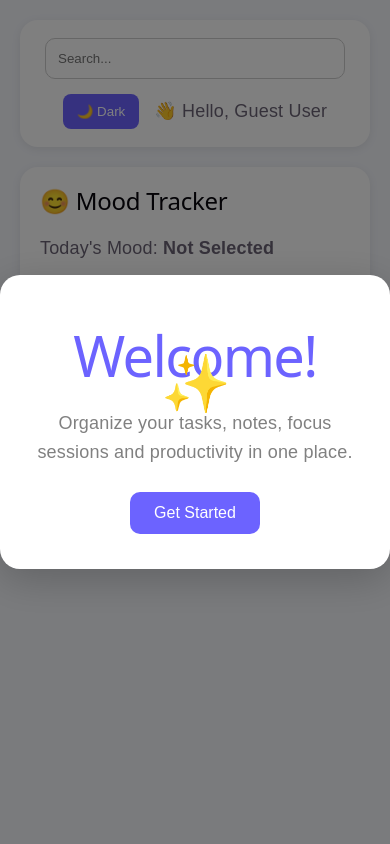
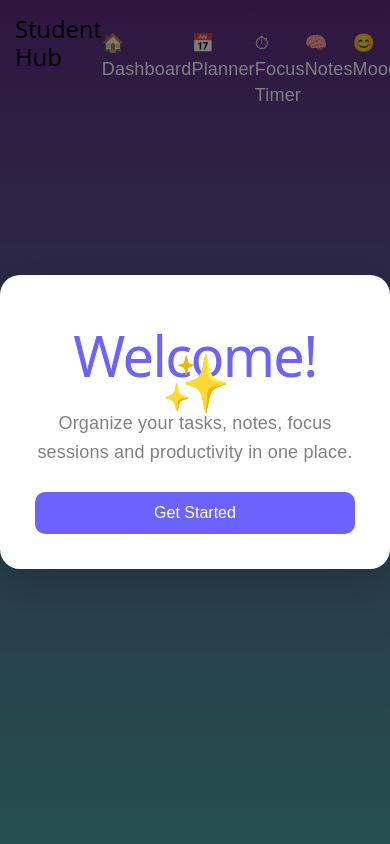
Before and after one commit to Thasu-29/student-hub, a React (Vite) app: page /mood in a window 390 px wide. Both pictures are taken after a click on the button "Continue as Guest". Shown: the top 844 px of the page. Built offline with nearby package versions, Linux system fonts and the light colour scheme.

Commit message:
Responsive mobile update

```diff
--- a/src/App.jsx
+++ b/src/App.jsx
@@ -24,7 +24,15 @@ import "./style.css";
 
 function App() {
 
-  const [user, setUser] = useState("");
+  // USER LOGIN PERSISTENCE
+
+  const [user, setUser] = useState(() => {
+
+    return localStorage.getItem("user") || "";
+
+  });
+
+  // DARK MODE
 
   const [darkMode, setDarkMode] =
     useState(false);
@@ -194,14 +202,17 @@ function App() {
         setShowConfetti(false);
 
       }, 5000);
+
     }
 
   }, [completedTasks, totalTasks]);
 
-  // LOGIN
+  // LOGIN CHECK
 
   if (!user) {
+
     return <Login setUser={setUser} />;
+
   }
 
   return (
@@ -230,6 +241,7 @@ function App() {
 
         <Navbar
           user={user}
+          setUser={setUser}
           darkMode={darkMode}
           setDarkMode={setDarkMode}
         />
@@ -433,8 +445,3 @@ function App() {
 }
 
 export default App;
-{/* testing github connection */}
-{/* test */}
-{/* upload test */}
-{/* upload test 1 */}
-{/* upload test 2 */}
--- a/src/login.jsx
+++ b/src/login.jsx
@@ -1,59 +1,109 @@
 import { useState } from "react";
+
 import "./style.css";
 
 function Login({ setUser }) {
 
-  const [email, setEmail] = useState("");
-  const [password, setPassword] = useState("");
-  const [error, setError] = useState("");
+  const [email, setEmail] =
+    useState("");
 
-  // Dummy users
+  const [password, setPassword] =
+    useState("");
+
+  const [error, setError] =
+    useState("");
+
+  // DUMMY USERS
+
   const users = [
+
     {
       email: "thasneem@gmail.com",
       password: "123",
       name: "Thasneem"
     },
+
     {
       email: "guest@gmail.com",
       password: "guest123",
       name: "Guest"
     }
+
   ];
+
+  // LOGIN FUNCTION
 
   const handleLogin = () => {
 
     const foundUser = users.find(
+
       (u) =>
+
         u.email === email &&
+
         u.password === password
+
     );
 
+    // SUCCESS LOGIN
+
     if (foundUser) {
+
       setUser(foundUser.name);
+
+      // SAVE USER IN LOCAL STORAGE
+
+      localStorage.setItem(
+        "user",
+        foundUser.name
+      );
+
       setError("");
     }
 
+    // WRONG LOGIN
+
     else {
-      setError("Wrong email or password");
+
+      setError(
+        "Wrong email or password"
+      );
     }
   };
+
+  // FORGOT PASSWORD
 
   const forgotPassword = () => {
 
     if (email === "") {
-      alert("Please enter your email first");
+
+      alert(
+        "Please enter your email first"
+      );
     }
 
     else {
+
       alert(
-        "Password reset link sent to " + email
+
+        "Password reset link sent to " +
+
+        email
+
       );
     }
   };
 
+  // GUEST LOGIN
+
   const guestLogin = () => {
+
     setUser("Guest User");
+
+    localStorage.setItem(
+      "user",
+      "Guest User"
+    );
   };
 
   return (
@@ -67,46 +117,72 @@ function Login({ setUser }) {
         </h1>
 
         <p className="login-subtitle">
+
           Stay focused and productive ✨
+
         </p>
+
+        {/* EMAIL */}
 
         <input
           type="text"
           placeholder="Email or phone"
           value={email}
           onChange={(e) =>
+
             setEmail(e.target.value)
+
           }
         />
+
+        {/* PASSWORD */}
 
         <input
           type="password"
           placeholder="Password"
           value={password}
           onChange={(e) =>
+
             setPassword(e.target.value)
+
           }
         />
+
+        {/* FORGOT PASSWORD */}
 
         <p
           className="forgot"
           onClick={forgotPassword}
         >
+
           Forgot password?
+
         </p>
 
+        {/* ERROR MESSAGE */}
+
         {error && (
+
           <p className="error-text">
+
             {error}
+
           </p>
+
         )}
+
+        {/* LOGIN BUTTON */}
 
         <button
           className="login-btn"
           onClick={handleLogin}
         >
+
           Sign in
+
         </button>
+
+        {/* DIVIDER */}
 
         <div className="divider">
 
@@ -118,11 +194,15 @@ function Login({ setUser }) {
 
         </div>
 
+        {/* GUEST BUTTON */}
+
         <button
           className="guest-btn"
           onClick={guestLogin}
         >
+
           Continue as Guest
+
         </button>
 
       </div>
--- a/src/navbar.jsx
+++ b/src/navbar.jsx
@@ -1,22 +1,82 @@
 import "./style.css";
 
-function Navbar({ user, darkMode, setDarkMode }) {
+function Navbar({
+
+  user,
+
+  setUser,
+
+  darkMode,
+
+  setDarkMode
+
+}) {
+
+  // LOGOUT FUNCTION
+
+  const handleLogout = () => {
+
+    // REMOVE USER FROM STORAGE
+
+    localStorage.removeItem("user");
+
+    // CLEAR USER STATE
+
+    setUser("");
+
+  };
 
   return (
+
     <div className="navbar">
 
-      <input placeholder="Search..." />
+      {/* LEFT SIDE */}
 
-      <div className="nav-right">
+      <div className="navbar-left">
+
+        <h2>
+          Student Hub
+        </h2>
+
+      </div>
+
+      {/* RIGHT SIDE */}
+
+      <div className="navbar-right">
+
+        {/* USER NAME */}
+
+        <p className="user-name">
+
+          👋 {user}
+
+        </p>
+
+        {/* DARK MODE BUTTON */}
 
         <button
           className="dark-btn"
-          onClick={() => setDarkMode(!darkMode)}
+          onClick={() =>
+            setDarkMode(!darkMode)
+          }
         >
-          {darkMode ? "☀️ Light" : "🌙 Dark"}
+
+          {darkMode
+            ? "☀ Light"
+            : "🌙 Dark"}
+
         </button>
 
-        <p>👋 Hello, {user}</p>
+        {/* LOGOUT BUTTON */}
+
+        <button
+          className="logout-btn"
+          onClick={handleLogout}
+        >
+
+          Logout
+
+        </button>
 
       </div>
 
--- a/src/style.css
+++ b/src/style.css
@@ -1487,3 +1487,161 @@ body,
   background:
     linear-gradient(135deg,#ff9966,#ff5e62);
 }
+/* NAVBAR */
+
+.navbar {
+
+  display: flex;
+
+  justify-content: space-between;
+
+  align-items: center;
+
+  padding: 20px;
+
+  background: white;
+
+  border-radius: 15px;
+
+  margin-bottom: 20px;
+
+  box-shadow: 0 4px 10px rgba(0,0,0,0.1);
+
+}
+
+.navbar-right {
+
+  display: flex;
+
+  align-items: center;
+
+  gap: 15px;
+
+}
+
+.user-name {
+
+  font-weight: bold;
+
+  color: #444;
+
+}
+
+/* DARK BUTTON */
+
+.dark-btn {
+
+  background: #222;
+
+  color: white;
+
+  border: none;
+
+  padding: 10px 16px;
+
+  border-radius: 10px;
+
+  cursor: pointer;
+
+}
+
+/* LOGOUT BUTTON */
+
+.logout-btn {
+
+  background: #ff4d6d;
+
+  color: white;
+
+  border: none;
+
+  padding: 10px 16px;
+
+  border-radius: 10px;
+
+  cursor: pointer;
+
+  font-weight: bold;
+
+  transition: 0.3s;
+
+}
+
+.logout-btn:hover {
+
+  transform: scale(1.05);
+
+}
+/* ========================= */
+/* MOBILE RESPONSIVE DESIGN */
+/* ========================= */
+
+@media screen and (max-width: 768px) {
+
+  .app {
+    flex-direction: column;
+  }
+
+  .sidebar {
+    width: 100%;
+    height: auto;
+    padding: 15px;
+    display: flex;
+    overflow-x: auto;
+  }
+
+  .content {
+    width: 100%;
+    margin-left: 0;
+  }
+
+  .navbar {
+    flex-direction: column;
+    gap: 10px;
+    padding: 15px;
+    text-align: center;
+  }
+
+  .navbar-right {
+    flex-direction: column;
+    gap: 10px;
+  }
+
+  .dashboard-cards {
+    grid-template-columns: 1fr;
+  }
+
+  .quick-section {
+    grid-template-columns: 1fr;
+  }
+
+  .welcome-card h1 {
+    font-size: 24px;
+  }
+
+  .dashboard-card {
+    width: 100%;
+  }
+
+  .login-box {
+    width: 90%;
+    padding: 20px;
+  }
+
+  input {
+    width: 100%;
+  }
+
+  .planner-container,
+  .notes-container,
+  .timer-container,
+  .mood-container,
+  .progress-container {
+    width: 100%;
+    padding: 10px;
+  }
+
+  button {
+    width: 100%;
+  }
+}
```
